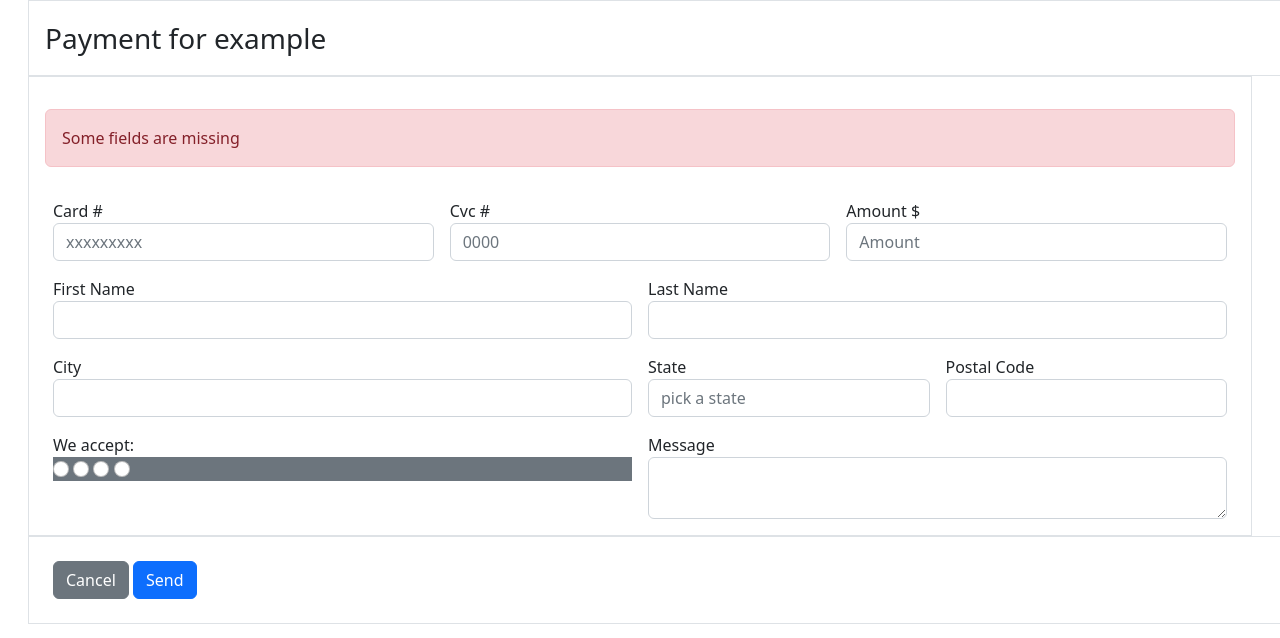
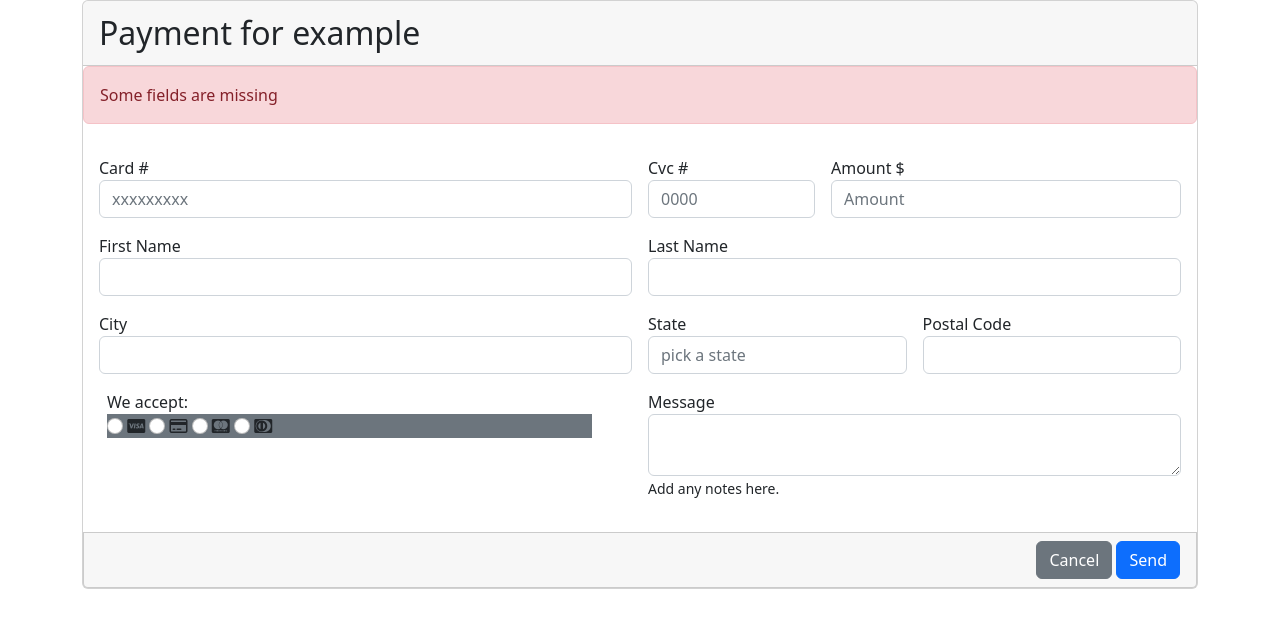
Before and after one commit to ssPLACH/html-formpl, a plain HTML site: page index.html in a window 1280 px wide. Drawn offline with nearby package versions, Linux system fonts and the light colour scheme.

Commit message:
final fixes

```diff
--- a/index.html
+++ b/index.html
@@ -7,22 +7,28 @@
     <title>Bootstrap demo</title>
     <link href="https://cdn.jsdelivr.net/npm/bootstrap@5.2.3/dist/css/bootstrap.min.css" rel="stylesheet"
         integrity="sha384-rbsA2VBKQhggwzxH7pPCaAqO46MgnOM80zW1RWuH61DGLwZJEdK2Kadq2F9CUG65" crossorigin="anonymous">
+    <link rel="stylesheet" href="https://cdnjs.cloudflare.com/ajax/libs/font-awesome/6.4.2/css/all.min.css"
+        integrity="sha512-z3gLpd7yknf1YoNbCzqRKc4qyor8gaKU1qmn+CShxbuBusANI9QpRohGBreCFkKxLhei6S9CQXFEbbKuqLg0DA=="
+        crossorigin="anonymous" referrerpolicy="no-referrer" />
 </head>
 
 <body>
-    <div class="form container-fluid">
-        <div class="col-12 p-3 mx-3 mb-0 border fs-3 bg-ligth me-3">
+    <div class="form container">
+        <div class="card text-left">
+            <div class="card-header fs-2">
                 Payment for example
             </div>
-        <form class="row g-3 border p-3 mx-3 mt-0">
             <div class="col-12 alert alert-danger" role="alert">
                 Some fields are missing
             </div>
-            <div class="col-md-4">
+
+            <div class="card-body">
+                <form class="row g-3">
+                    <div class="col-md-6">
                         <label for="cardN">Card #</label>
                         <input type="text" class="form-control" placeholder="xxxxxxxxx" aria-label="Card #" id="cardN">
                     </div>
-            <div class="col-md-4">
+                    <div class="col-md-2">
                         <label for="cvc">Cvc #</label>
                         <input type="text" class="form-control" placeholder="0000" aria-label="cvc" id="cvc">
                     </div>
@@ -50,23 +56,32 @@
                         <label for="pd">Postal Code</label>
                         <input type="text" class="form-control" id="pd">
                     </div>
-            <div class="col-md-6">
+                    <div class="col-md-6 pe-5 px-3">
                         We accept:
                         <div class="radiobuttons bg-secondary">
                             <input class="form-check-input" type="radio" name="flexRadioDefault" id="flexRadioDefault1">
+                            <i class="fa-brands fa-cc-visa"></i>
                             <input class="form-check-input" type="radio" name="flexRadioDefault" id="flexRadioDefault2">
+                            <i class="fa-regular fa-credit-card"></i>
                             <input class="form-check-input" type="radio" name="flexRadioDefault" id="flexRadioDefault3">
+                            <i class="fa-brands fa-cc-mastercard"></i>
                             <input class="form-check-input" type="radio" name="flexRadioDefault" id="flexRadioDefault4">
+                            <i class="fa-brands fa-cc-diners-club"></i>
                         </div>
                     </div>
                     <div class="col-md-6">
                         <label for="ms">Message</label>
                         <textarea type="text" class="form-control" id="ms"></textarea>
+                        <p><small>Add any notes here.</small></p>
                     </div>
                 </form>
-        <div class="col-12 border mt-0 mx-3 p-4 bg-ligth me-3">
+            </div>
+            <div class="card card-footer text-end">
+                <div class="col-12">
                     <input type="button" class="btn btn-secondary" value="Cancel">
                     <input type="button" class="btn btn-primary" value="Send">
+                </div>
+            </div>
         </div>
     </div>
 
```
Lines whose indentation alone changed are shown as unchanged.
